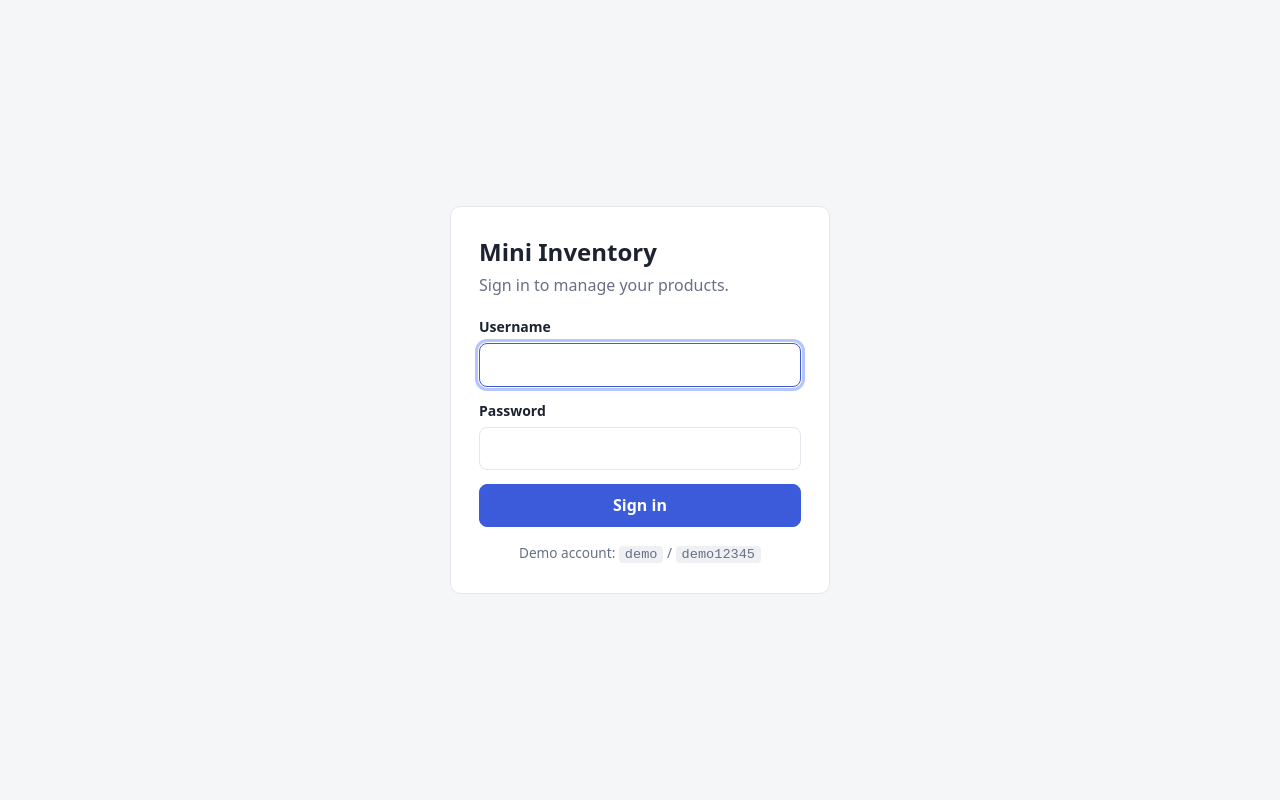
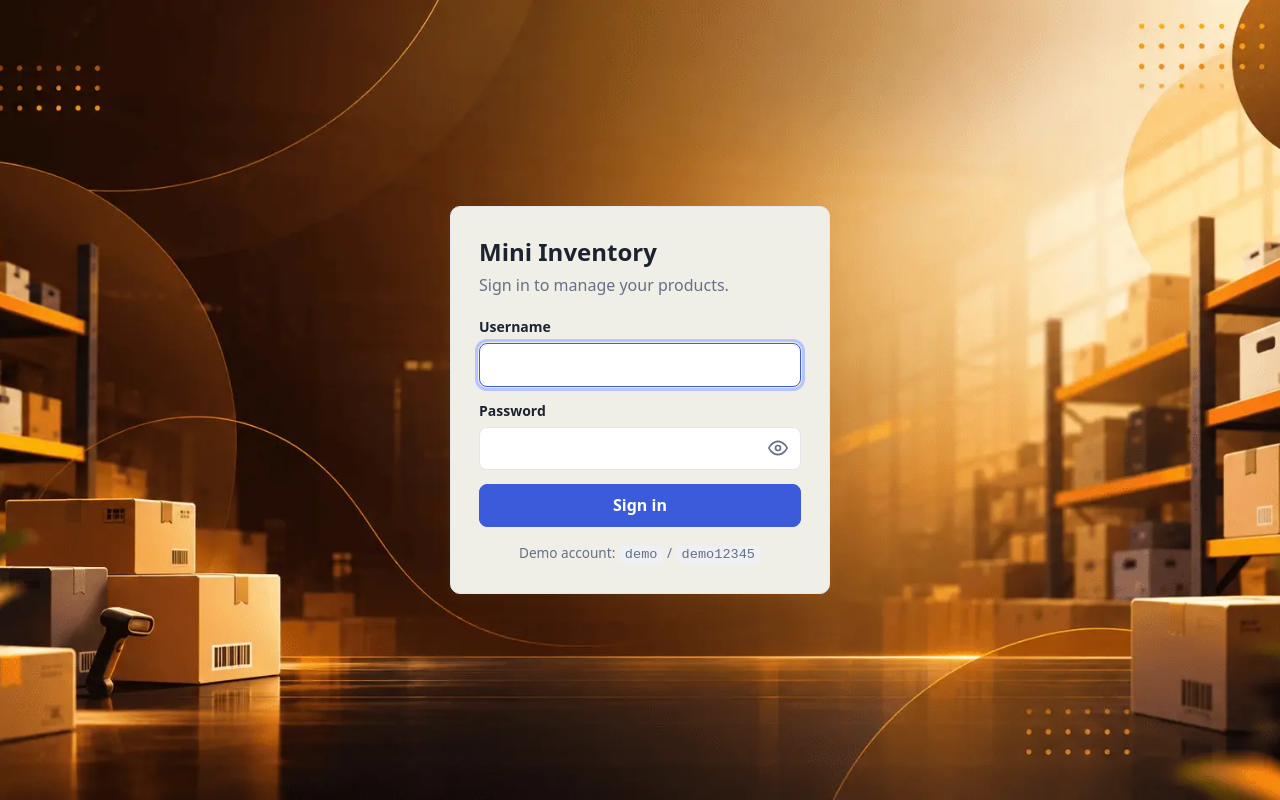
Before and after one commit to Kiruthikaponneswaran/Mini-Inventory, a React (Vite) app in the folder frontend/: page /login in a window 1280 px wide. Built offline with nearby package versions, Linux system fonts and the light colour scheme; no server answers.

Commit message:
Add background images and card hover transition

```diff
--- /dev/null
+++ b/frontend/src/components/LoadingBar.tsx
@@ -0,0 +1,13 @@
+import { useIsFetching, useIsMutating } from "@tanstack/react-query";
+
+export function LoadingBar() {
+  const busy = useIsFetching() + useIsMutating() > 0;
+  return (
+    <div
+      className={`loading-bar${busy ? " active" : ""}`}
+      role="progressbar"
+      aria-label="Loading"
+      aria-hidden={!busy}
+    />
+  );
+}
--- a/frontend/src/index.css
+++ b/frontend/src/index.css
@@ -17,18 +17,26 @@
   color: var(--text);
 }
 * { box-sizing: border-box; }
-body { margin: 0; background: var(--bg); line-height: 1.45; }
+/* body { margin: 0; background: var(--bg); line-height: 1.45; } */
+body {
+  margin: 0;
+  line-height: 1.45;
+  background:
+    /* linear-gradient(rgba(245, 246, 248, 0.123), rgba(245, 246, 248, 0.85)), */
+    url("/bg.webp") center / cover no-repeat fixed;
+  background-color: var(--bg);
+}
 h1 { margin: 0; font-size: 1.5rem; }
 code { background: #eef0f4; padding: 1px 6px; border-radius: 4px; }
 .muted { color: var(--muted); }
 .sr-only { position: absolute; width: 1px; height: 1px; overflow: hidden; clip: rect(0 0 0 0); white-space: nowrap; }
 
 /* layout */
-.topbar { display: flex; justify-content: space-between; align-items: center; padding: 12px 20px; background: var(--surface); border-bottom: 1px solid var(--border); position: sticky; top: 0; z-index: 10; }
+.topbar { display: flex; justify-content: space-between; align-items: center; padding: 12px 20px; background: var(--surface); border-bottom: 1px solid var(--border); position: sticky; top: 0; z-index: 10; background-color: #f3f5f7;}
 .brand { font-weight: 700; }
 .topbar-right { display: flex; align-items: center; gap: 12px; }
 .container { max-width: 1100px; margin: 0 auto; padding: 24px 16px 48px; }
-.page-head { display: flex; justify-content: space-between; align-items: center; gap: 12px; margin-bottom: 16px; }
+.page-head { display: flex; justify-content: space-between; align-items: center; gap: 12px; margin-bottom: 16px;color: #ecfdf3; }
 .toolbar { display: flex; gap: 12px; margin-bottom: 16px; flex-wrap: wrap; }
 .grow { flex: 1 1 240px; }
 .card { background: var(--surface); border: 1px solid var(--border); border-radius: var(--radius); }
@@ -89,9 +97,27 @@ input[aria-invalid="true"], select[aria-invalid="true"] { border-color: var(--da
 
 /* auth */
 .auth-page { min-height: 100vh; display: grid; place-items: center; padding: 16px; }
-.auth-card { width: 100%; max-width: 380px; padding: 28px; }
+/* .auth-card { width: 100%; max-width: 380px; padding: 28px;background-color: rgb(235, 250, 242); } */
+.auth-card {
+  width: 100%;
+  max-width: 380px;
+  padding: 28px;
+  background-color: rgb(240, 239, 231);
+  box-shadow: 0 4px 14px rgba(236, 167, 62, 0.08);
+  transition: transform 0.25s ease, box-shadow 0.25s ease, border-color 0.25s ease;
+}
+.auth-card:hover {
+  transform: translateY(-4px);
+  box-shadow: 0 14px 32px rgba(0, 0, 0, 0.15);
+  border-color: var(--primary);
+}
 .auth-card .muted { margin: 4px 0 20px; }
-
+.auth-card .muted { margin: 4px 0 20px; }
+.input-wrap { position: relative; }
+.input-wrap input { padding-right: 44px; }
+.eye-btn { position: absolute; top: 50%; right: 6px; transform: translateY(-50%); display: grid; place-items: center; width: 34px; height: 34px; background: none; border: 0; border-radius: 6px; color: var(--muted); cursor: pointer; transition: color .2s, background .2s; }
+.eye-btn:hover { color: var(--text); background: #eef0f4; }
+.eye-btn:focus-visible { outline: 3px solid #b6c4ff; outline-offset: 1px; }
 /* modal */
 .backdrop { position: fixed; inset: 0; background: rgba(16, 24, 40, .5); display: grid; place-items: center; padding: 16px; z-index: 50; }
 .modal { background: var(--surface); border-radius: 12px; width: 100%; max-width: 480px; max-height: 92vh; overflow-y: auto; padding: 24px; box-shadow: 0 20px 50px rgba(0,0,0,.25); }
@@ -102,7 +128,7 @@ input[aria-invalid="true"], select[aria-invalid="true"] { border-color: var(--da
 
 /* mobile: table rows become cards */
 @media (max-width: 720px) {
-  .page-head h1 { font-size: 1.25rem; }
+  .page-head h1 { font-size: 1.25rem;color: #e3e6eb; }
   .table thead { display: none; }
   .table, .table tbody, .table tr, .table td { display: block; width: 100%; }
   .table tr { padding: 12px 14px; border-bottom: 1px solid var(--border); }
@@ -115,3 +141,7 @@ input[aria-invalid="true"], select[aria-invalid="true"] { border-color: var(--da
   .user { display: none; }
   .table .actions .btn + .btn { margin-left: 0; }
 }
+.loading-bar { position: fixed; top: 0; left: 0; right: 0; height: 3px; z-index: 100; overflow: hidden; opacity: 0; transition: opacity .2s; pointer-events: none; }
+.loading-bar.active { opacity: 1; }
+.loading-bar::before { content: ""; position: absolute; inset: 0; width: 40%; background: var(--primary); animation: loading-slide 1.1s ease-in-out infinite; }
+@keyframes loading-slide { from { transform: translateX(-100%); } to { transform: translateX(350%); } }
--- a/frontend/src/lib/format.ts
+++ b/frontend/src/lib/format.ts
@@ -1,5 +1,9 @@
-const currency = new Intl.NumberFormat("en-US", { style: "currency", currency: "USD" });
-const date = new Intl.DateTimeFormat("en-US", { dateStyle: "medium" });
+const currency = new Intl.NumberFormat("en-AE", { style: "currency", currency: "AED" });
+const date = new Intl.DateTimeFormat("en-GB", {
+  dateStyle: "medium",
+  timeStyle: "short",
+  timeZone: "Asia/Dubai",
+});
 
 export const formatPrice = (price: string | number) => currency.format(Number(price));
 export const formatDate = (iso: string) => date.format(new Date(iso));
--- a/frontend/src/main.tsx
+++ b/frontend/src/main.tsx
@@ -7,7 +7,7 @@ import App from "./App";
 import { AuthProvider } from "./auth/AuthContext";
 import { getStatus } from "./lib/errors";
 import "./index.css";
-
+import { LoadingBar } from "./components/LoadingBar";
 const queryClient = new QueryClient({
   defaultOptions: {
     queries: {
@@ -25,6 +25,7 @@ const queryClient = new QueryClient({
 createRoot(document.getElementById("root")!).render(
   <StrictMode>
     <QueryClientProvider client={queryClient}>
+       <LoadingBar />
       <BrowserRouter>
         <AuthProvider>
           <App />
--- a/frontend/src/pages/LoginPage.tsx
+++ b/frontend/src/pages/LoginPage.tsx
@@ -9,6 +9,7 @@ export function LoginPage() {
   const navigate = useNavigate();
   const [username, setUsername] = useState("");
   const [password, setPassword] = useState("");
+  const [showPassword, setShowPassword] = useState(false);
   const [error, setError] = useState<string | null>(null);
   const [submitting, setSubmitting] = useState(false);
 
@@ -54,15 +55,39 @@ export function LoginPage() {
             onChange={(e) => setUsername(e.target.value)}
           />
         </div>
+
         <div className="field">
           <label htmlFor="password">Password</label>
+          <div className="input-wrap">
             <input
               id="password"
-            type="password"
+              type={showPassword ? "text" : "password"}
               autoComplete="current-password"
               value={password}
               onChange={(e) => setPassword(e.target.value)}
             />
+            <button
+              type="button"
+              className="eye-btn"
+              onClick={() => setShowPassword((s) => !s)}
+              aria-label={showPassword ? "Hide password" : "Show password"}
+              aria-pressed={showPassword}
+            >
+              {showPassword ? (
+                <svg width="20" height="20" viewBox="0 0 24 24" fill="none" stroke="currentColor" strokeWidth="2" strokeLinecap="round" strokeLinejoin="round" aria-hidden="true">
+                  <path d="M17.94 17.94A10.07 10.07 0 0 1 12 20c-7 0-11-8-11-8a18.45 18.45 0 0 1 5.06-5.94" />
+                  <path d="M9.9 4.24A9.12 9.12 0 0 1 12 4c7 0 11 8 11 8a18.5 18.5 0 0 1-2.16 3.19" />
+                  <path d="M14.12 14.12a3 3 0 1 1-4.24-4.24" />
+                  <line x1="1" y1="1" x2="23" y2="23" />
+                </svg>
+              ) : (
+                <svg width="20" height="20" viewBox="0 0 24 24" fill="none" stroke="currentColor" strokeWidth="2" strokeLinecap="round" strokeLinejoin="round" aria-hidden="true">
+                  <path d="M1 12s4-8 11-8 11 8 11 8-4 8-11 8-11-8-11-8z" />
+                  <circle cx="12" cy="12" r="3" />
+                </svg>
+              )}
+            </button>
+          </div>
         </div>
 
         <button className="btn btn-primary btn-block" type="submit" disabled={submitting}>
```
Also changed, not shown: frontend/public/bg.webp (added). Lines whose indentation alone changed are shown as unchanged.
